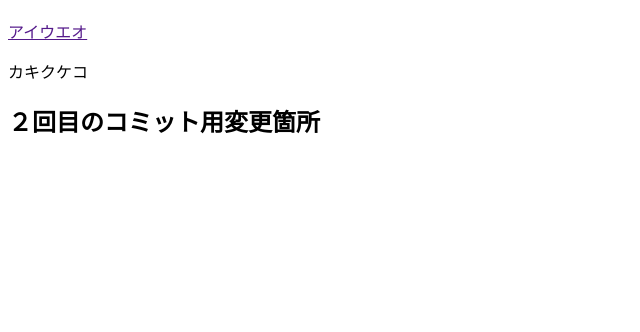
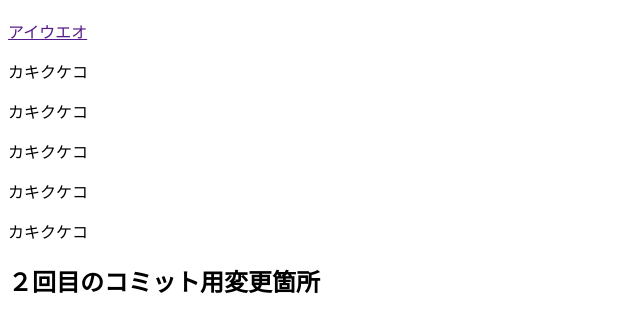
Before and after one commit to fuyu0122/git-test-v2, a plain HTML site: page index.html in a window 1280 px wide. Shown: the part 70-402 px from the top of the page, without its empty margins (0-640 px from the left). Drawn offline with Linux system fonts and the light colour scheme.

Commit message:
サブテキストの追加

```diff
--- a/index.html
+++ b/index.html
@@ -10,6 +10,10 @@
     <h1>初めてのGithub</h1>
     <p class="main-txt"><a href="" class="main-ttl-link">アイウエオ</a></p>
     <p class="sub-txt">カキクケコ</p>
+    <p class="sub-txt">カキクケコ</p>
+    <p class="sub-txt">カキクケコ</p>
+    <p class="sub-txt">カキクケコ</p>
+    <p class="sub-txt">カキクケコ</p>
     <h2 class="sub-ttl">２回目のコミット用変更箇所</h2>
   </body>
 </html>
```
